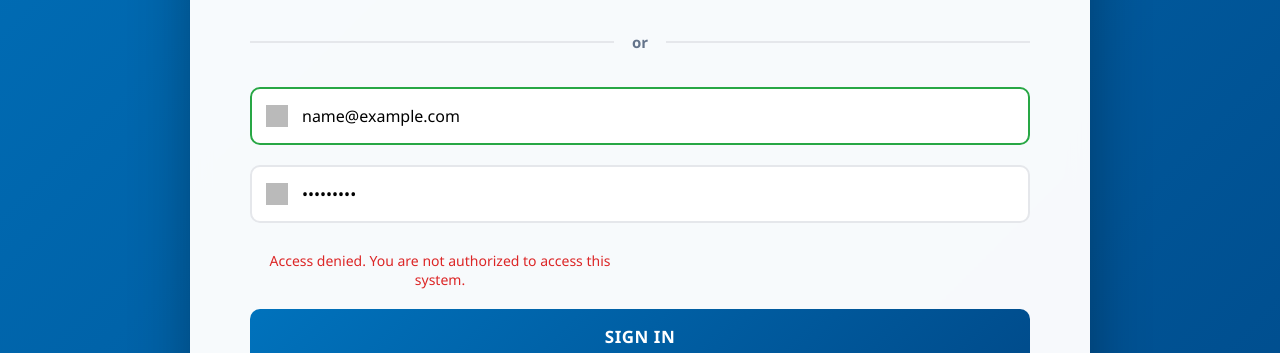
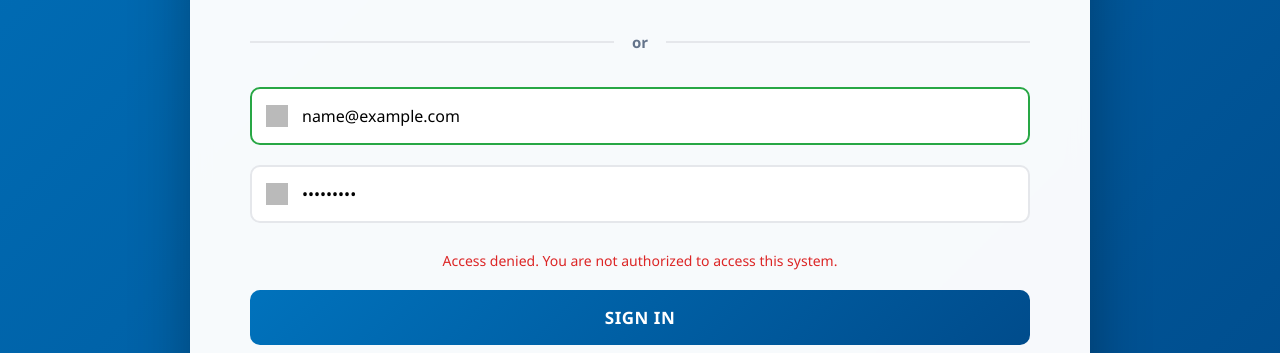
Before and after one commit to MarwanMortada/SYZM, a plain HTML site: page signin.html in a window 1280 px wide. Both pictures are taken after typing "name@example.com", "Sample123" into the empty fields and a click on the button "SIGN IN". Shown: the part 442-795 px from the top of the page. Drawn offline with Linux system fonts and the light colour scheme; grey boxes are pictures that could not be loaded.

Commit message:
Update styles.css

```diff
--- a/css/styles.css
+++ b/css/styles.css
@@ -350,6 +350,11 @@ body {
     display: none;
     text-align: center;
     font-weight: 500;
+    width: 100%;
+}
+
+.error-message.full-width {
+    grid-column: 1 / -1;
 }
 
 .success-message {
```
